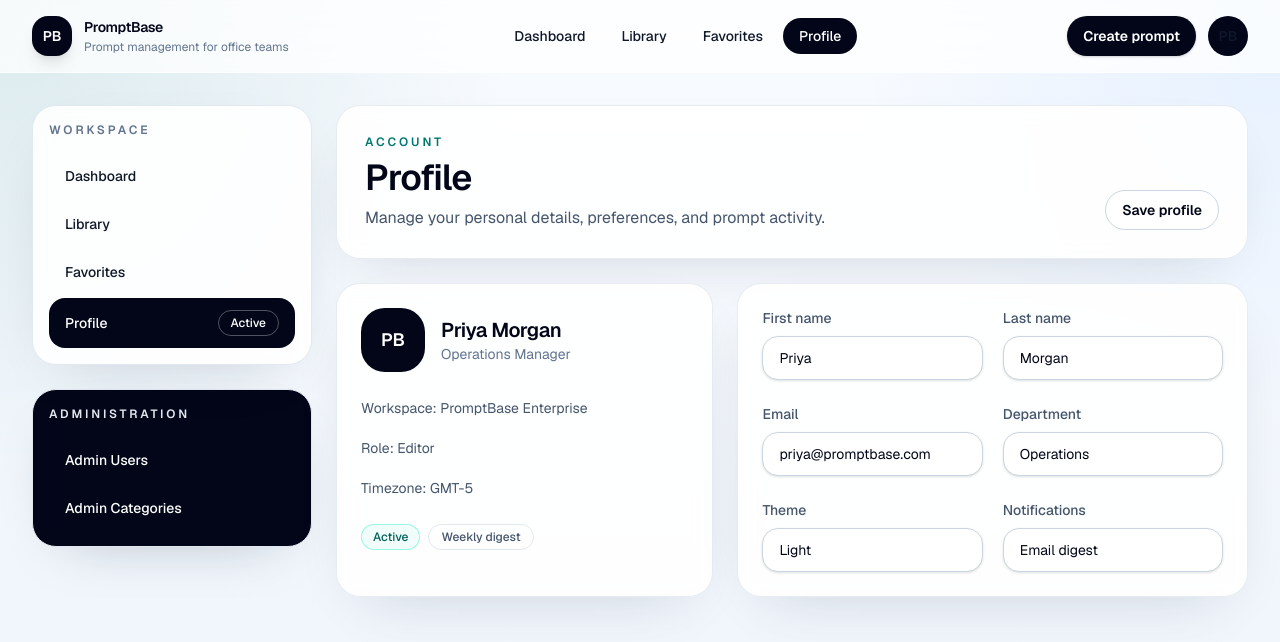
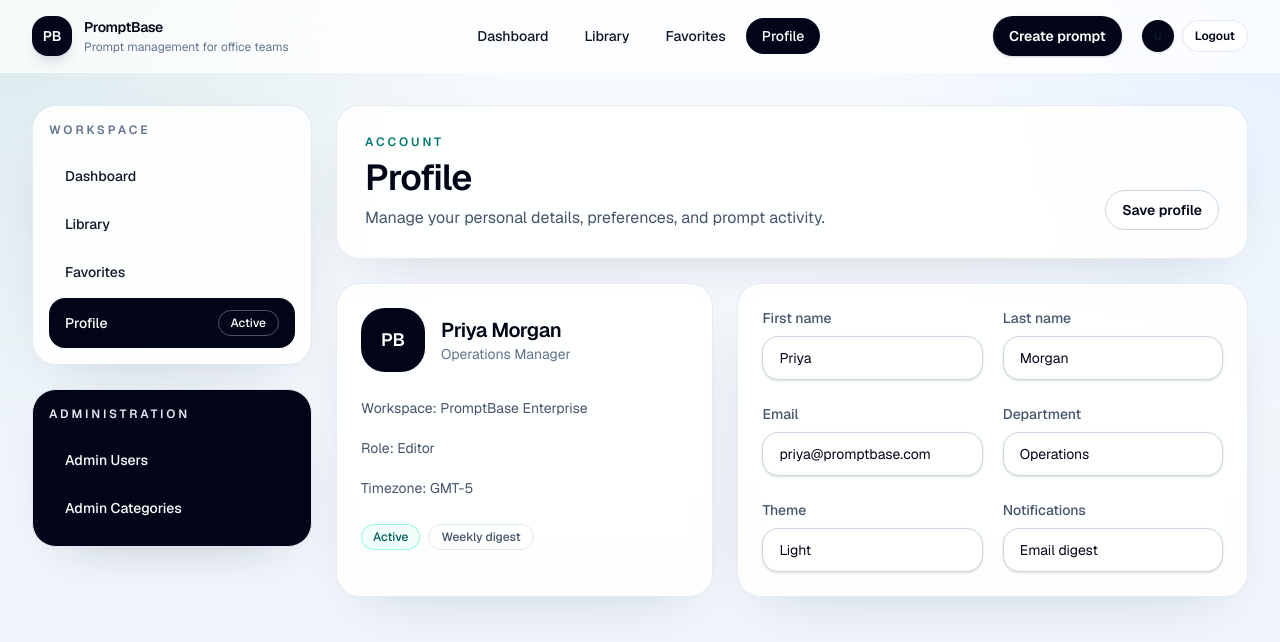
Before and after one commit to draganoval/promptbase, a Next.js app: page /profile in a window 1280 px wide. Shown: the top 642 px of the page. Built offline with nearby package versions, Linux system fonts and the light colour scheme.

Commit message:
Add logout button to navbar

```diff
--- a/components/navbar.tsx
+++ b/components/navbar.tsx
@@ -1,4 +1,8 @@
+"use client";
+
 import Link from "next/link";
+import { useEffect, useMemo, useState } from "react";
+import { useRouter } from "next/navigation";
 
 import { Button } from "@/components/button";
 import { primaryNavItems } from "@/lib/mock-data";
@@ -9,6 +13,39 @@ type NavbarProps = {
 };
 
 export function Navbar({ activeHref, showAuthActions = false }: NavbarProps) {
+  const router = useRouter();
+  const [initials, setInitials] = useState("U");
+
+  useEffect(() => {
+    const savedUser = window.localStorage.getItem("user") ?? window.localStorage.getItem("promptbase_user");
+
+    if (!savedUser) {
+      return;
+    }
+
+    try {
+      const parsedUser = JSON.parse(savedUser) as { name?: string; email?: string };
+      const source = parsedUser.name?.trim() || parsedUser.email?.trim() || "U";
+      const parts = source.split(/\s+/).filter(Boolean);
+      const derivedInitials =
+        parts.length >= 2
+          ? `${parts[0][0]}${parts[1][0]}`
+          : source.slice(0, 2);
+
+      setInitials(derivedInitials.toUpperCase());
+    } catch {
+      setInitials("U");
+    }
+  }, []);
+
+  function handleLogout() {
+    window.localStorage.removeItem("token");
+    window.localStorage.removeItem("user");
+    window.localStorage.removeItem("promptbase_token");
+    window.localStorage.removeItem("promptbase_user");
+    router.push("/login");
+  }
+
   return (
     <header className="sticky top-0 z-50 border-b border-white/60 bg-white/75 backdrop-blur-xl">
       <div className="mx-auto flex w-full max-w-7xl items-center justify-between gap-4 px-4 py-4 sm:px-6 lg:px-8">
@@ -59,13 +96,22 @@ export function Navbar({ activeHref, showAuthActions = false }: NavbarProps) {
               <Button href="/prompts/new" className="hidden sm:inline-flex !text-white">
                 Create prompt
               </Button>
-              <Link
-                href="/profile"
-                className="grid h-10 w-10 place-items-center rounded-full bg-slate-950 text-sm font-semibold text-white"
-                aria-label="Open profile"
-              >
-                PB
-              </Link>
+              <div className="ml-2 flex shrink-0 items-center gap-2 whitespace-nowrap pr-1 sm:pr-0">
+                <Link
+                  href="/profile"
+                  className="grid h-8 w-8 place-items-center rounded-full bg-slate-950 text-[11px] font-semibold text-white shadow-sm shadow-slate-950/10"
+                  aria-label="Open profile"
+                >
+                  {initials}
+                </Link>
+                <button
+                  type="button"
+                  onClick={handleLogout}
+                  className="inline-flex h-8 items-center justify-center rounded-full border border-slate-200 bg-white px-3 text-xs font-semibold text-slate-950 transition-colors hover:border-slate-300 hover:bg-slate-50"
+                >
+                  Logout
+                </button>
+              </div>
             </>
           )}
         </div>
```
